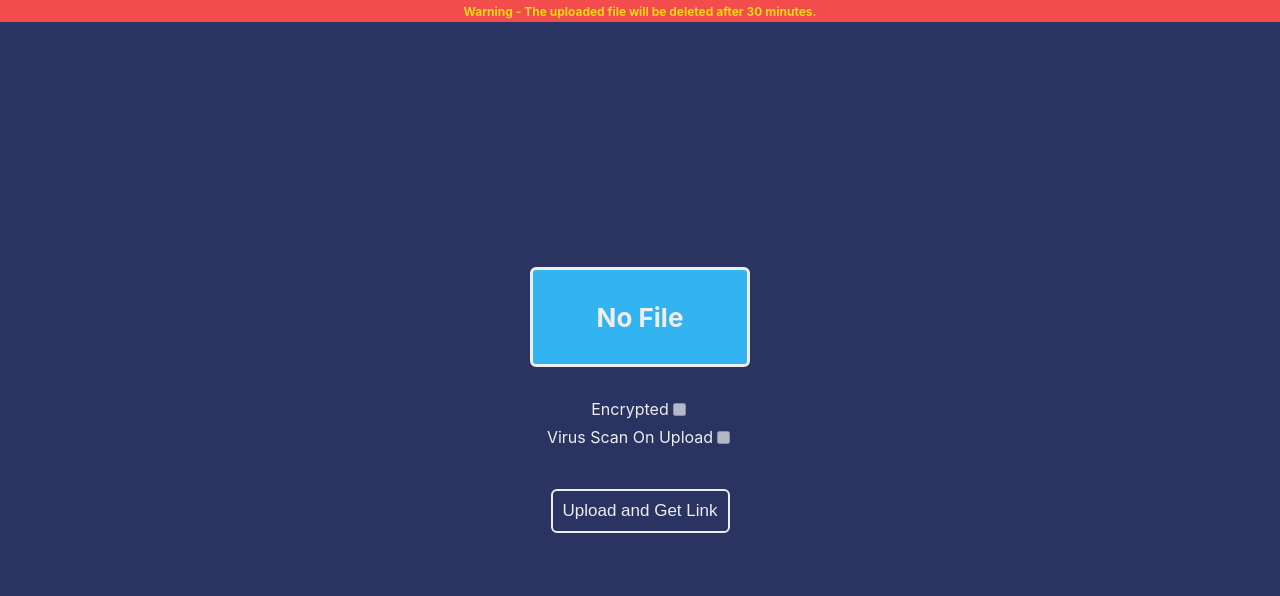
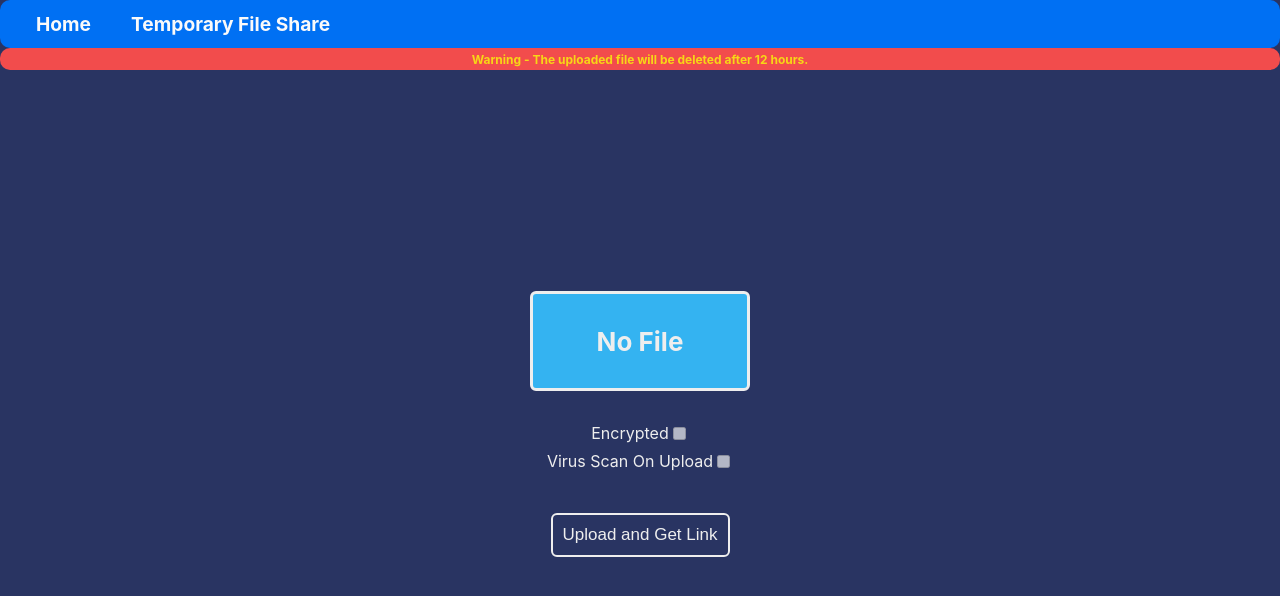
Before and after one commit to GreyStinger/greys-home-v3, a Next.js app: page /share in a window 1280 px wide. Shown: the top 596 px of the page. Built offline with nearby package versions, Linux system fonts and the light colour scheme.

Commit message:
qol update

```diff
--- /dev/null
+++ b/src/components/layout.js
@@ -0,0 +1,20 @@
+import styles from "../styles/Layout.module.css";
+import Link from "next/link";
+
+export default function MainLayout({ children }) {
+    return (
+        <div>
+            <div className={styles.header}>
+                <Link href="/">
+                    <a className={styles["header-link"]}>Home</a>
+                </Link>
+                <Link href="/share">
+                    <a className={styles["header-link"]}>
+                        Temporary File Share
+                    </a>
+                </Link>
+            </div>
+            {children}
+        </div>
+    );
+}
--- a/src/pages/share.js
+++ b/src/pages/share.js
@@ -1,6 +1,8 @@
 import { useRouter } from "next/router";
 import { useEffect } from "react";
 import styles from "../styles/Share.module.css";
+
+import MainLayout from "../components/layout";
 
 export default function PostScreen() {
     let addedEventListener = false;
@@ -135,11 +137,11 @@ export default function PostScreen() {
     });
 
     return (
+        <MainLayout>
             <div className={styles["upload-container"]}>
                 <div className={styles["warning-header"]}>
                     <p>
-                    <b>Warning</b> - The uploaded file will be deleted after 30
-                    minutes.
+                        <b>Warning</b> - The uploaded file will be deleted after 12 hours.
                     </p>
                 </div>
                 <form
@@ -189,7 +191,6 @@ export default function PostScreen() {
                             disabled
                         />
                     </div>
-
                     <br />
                     <button
                         className={styles["btn-submit"]}
@@ -217,5 +218,6 @@ export default function PostScreen() {
                     </div>
                 </div>
             </div>
+        </MainLayout>
     );
 }
--- a/src/pages/share/dl.js
+++ b/src/pages/share/dl.js
@@ -1,6 +1,8 @@
 import styles from "../../styles/Share.module.css";
 import { useRouter } from "next/router";
 import { useEffect } from "react";
+
+import MainLayout from "../../components/layout";
 
 export default function Download() {
     const router = useRouter();
@@ -60,6 +62,7 @@ export default function Download() {
     });
 
     return (
+        <MainLayout>
             <div className={styles["upload-container"]}>
                 <div className={styles["dl-container"]}>
                     <p id="fileName" className={styles["dl-file-name"]}>
@@ -91,5 +94,6 @@ export default function Download() {
                     </pre>
                 </div>
             </div>
+        </MainLayout>
     );
 }
--- a/src/styles/Header.module.css
+++ /dev/null
@@ -1,28 +0,0 @@
-/* Css Create a dark theme header container as well as links */
-.header {
-  display: flex;
-  align-items: center;
-  justify-content: flex-start;
-  flex-direction: row;
-  padding: 1rem;
-  height: 6vh;
-  background: #0070f3;
-  color: #fafafa;
-  border-radius: 10px;
-}
-
-.header h1 {
-  font-size: 1.5rem;
-  margin: 0;
-}
-
-.header-link {
-  padding-left: 20px;
-  margin-right: 20px;
-  font-weight: 700;
-  font-size: larger;
-  flex-direction: row;
-  display: flex;
-  align-items: center;
-  justify-content: flex-start;
-}
--- a/src/styles/Home.module.css
+++ b/src/styles/Home.module.css
@@ -8,7 +8,7 @@
 }
 
 .main {
-  min-height: 95vh;
+  min-height: max-content;
   padding: 4rem 0;
   flex: 1;
   display: flex;
--- /dev/null
+++ b/src/styles/Layout.module.css
@@ -0,0 +1,28 @@
+/* Css Create a dark theme header container as well as links */
+.header {
+  display: flex;
+  align-items: center;
+  justify-content: flex-start;
+  flex-direction: row;
+  padding: 1rem;
+  height: 6vh;
+  background: #0070f3;
+  color: #fafafa;
+  border-radius: 10px;
+}
+
+.header h1 {
+  font-size: 1.5rem;
+  margin: 0;
+}
+
+.header-link {
+  padding-left: 20px;
+  margin-right: 20px;
+  font-weight: 700;
+  font-size: larger;
+  flex-direction: row;
+  display: flex;
+  align-items: center;
+  justify-content: flex-start;
+}
--- a/src/styles/Share.module.css
+++ b/src/styles/Share.module.css
@@ -88,7 +88,7 @@
 
 .upload-container {
     width: 100%;
-    height: 100vh;
+    height: 94vh;
     display: flex;
     flex-direction: column;
     justify-content: center;
@@ -120,7 +120,8 @@
 .warning-header {
     height: 22px;
     width: 100%;
-    top: 0px;
+    top: 6vh;
+    border-radius: 10px;
     position: absolute;
     background-color: #f24c4c;
     display: flex;
--- a/src/styles/globals.css
+++ b/src/styles/globals.css
@@ -1,5 +1,6 @@
 html,
 body {
+  background-color: #293462;
   padding: 0;
   margin: 0;
   font-family: -apple-system, BlinkMacSystemFont, Segoe UI, Roboto, Oxygen,
```
Also changed, not shown: src/components/header.js (deleted, +0 -15 lines), src/pages/index.js (+9 -8 lines). Lines whose indentation alone changed are shown as unchanged.
